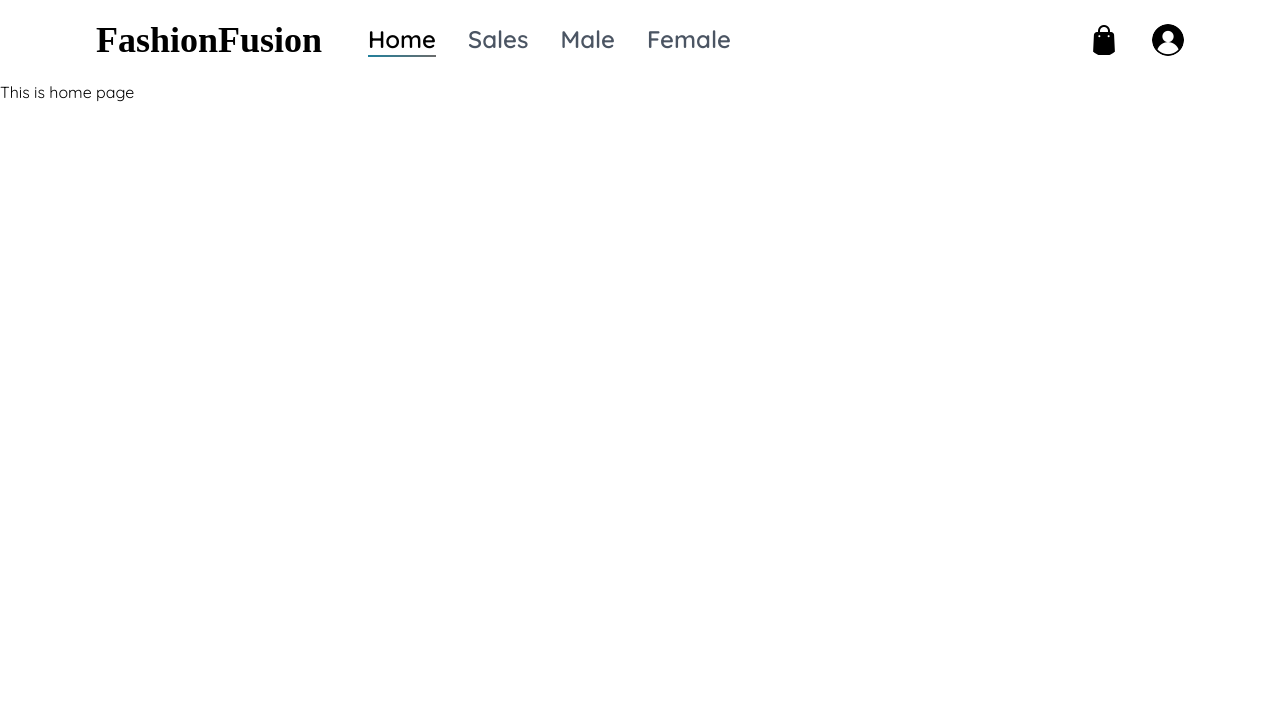
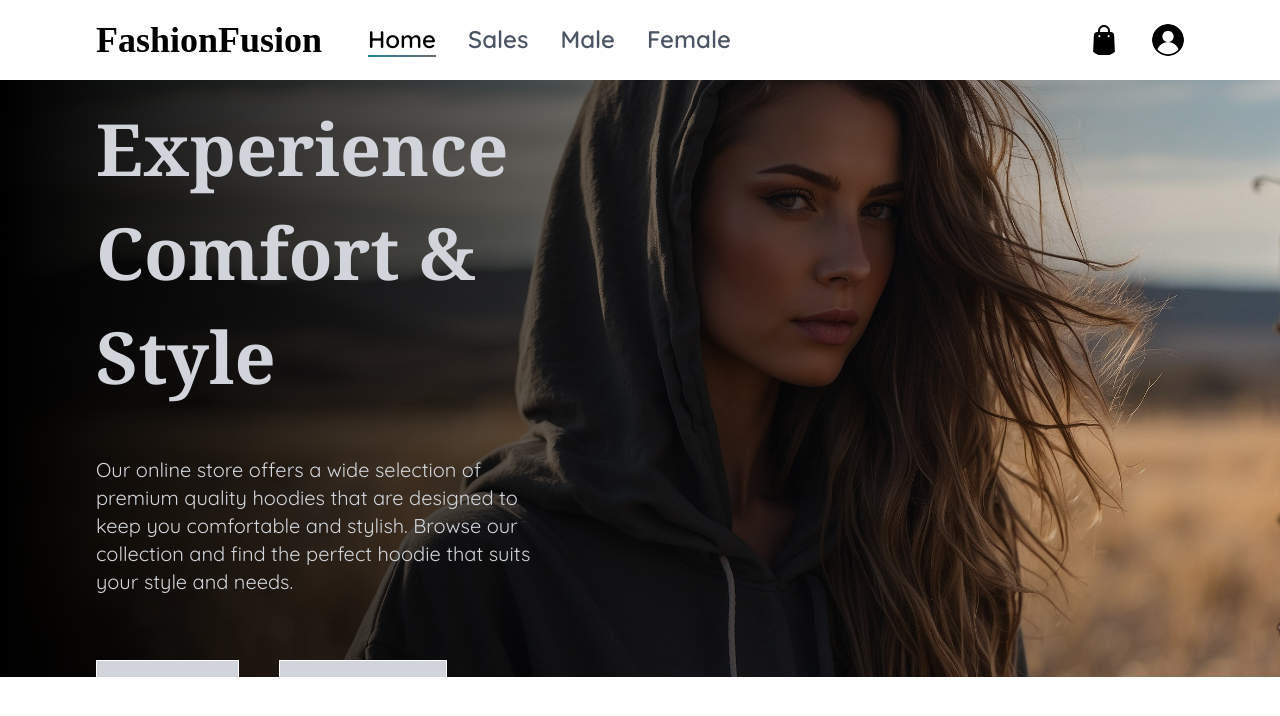
Before and after one commit to sunilshrestha07/FashionFusion, a Next.js app: page / in a window 1280 px wide. Shown: the top 716 px of the page. Built offline with nearby package versions, Linux system fonts and the light colour scheme.

Commit message:
made hero section

```diff
--- a/src/app/page.tsx
+++ b/src/app/page.tsx
@@ -1,8 +1,30 @@
+import Link from "next/link";
+
 export default function Home() {
    return (
       <main>
          <div className="">
-            This is home page
+            <div className=" w-full aspect-[9/12] sm:aspect-[15/11] md:aspect-[15/10] lg:aspect-[15/7] object-cover overflow-hidden relative">
+               <img
+                  className=" w-full h-full object-cover object-center sm:object-top "
+                  src="/images/main.jpg"
+                  alt=""
+               />
+               <div className=" absolute top-0 bg-gradient-to-r from-black  to-transparent w-full aspect-[9/12] sm:aspect-[15/11] md:aspect-[15/10] lg:aspect-[15/7] text-gray-300 flex flex-col gap-8 sm:gap-8 px-6 py-12 sm:px-6 sm:py-8 xl:gap-16 md:px-10 lg:px-24  xl:py-18">
+                  <div className="  sm:w-1/2 text-5xl sm:text-5xl md:text-6xl xl:text-7xl font-serif font-semibold flex flex-col sm:gap-4 xl:gap-8">
+                     <span>Experience</span>
+                     <span>Comfort &</span>
+                     <span>Style</span>
+                  </div>
+                  <div className=" sm:text-base xl:text-xl w-11/12 sm:w-2/4 xl:w-2/5">
+                     <p>Our online store offers a wide selection of premium quality hoodies that are designed to keep you comfortable and stylish. Browse our collection and find the perfect hoodie that suits your style and needs.</p>
+                  </div>
+                  <div className=" font-lora flex gap-10">
+                     <button className=" bg-gray-300 text-black px-10 sm:px-12 py-2 sm:py-3 text-xl font-semibold border-[1px] border-white hover:text-white hover:bg-black "><Link href="/male">Male</Link></button>
+                     <button className=" bg-gray-300 text-black px-10 sm:px-12 py-2 sm:py-3 text-xl font-semibold border-[1px] border-white hover:text-white hover:bg-black"><Link href="/male">Female</Link></button>
+                  </div>
+               </div>
+            </div>
          </div>
       </main>
    );
```
Also changed, not shown: public/images/main.jpg (added).
